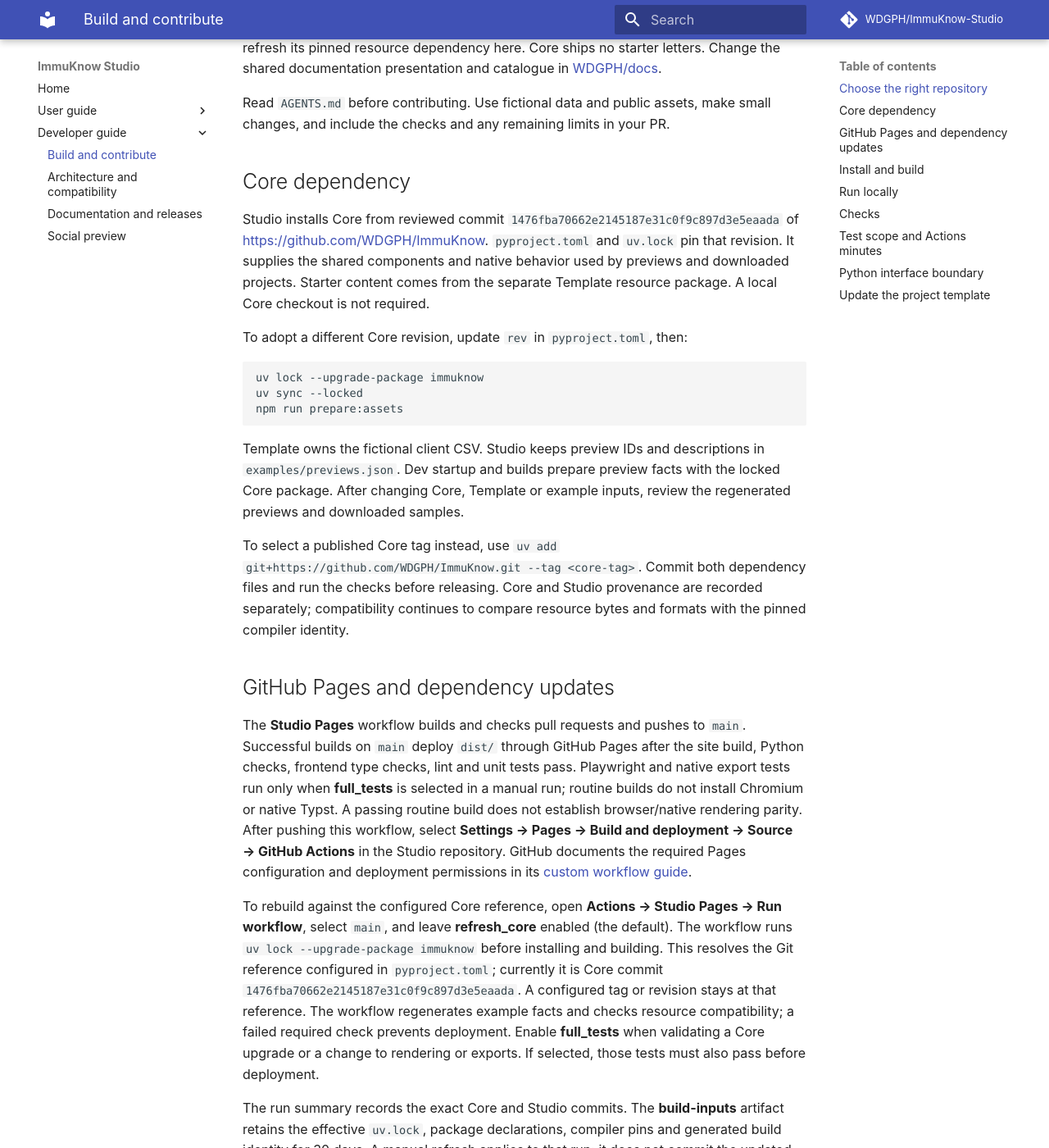
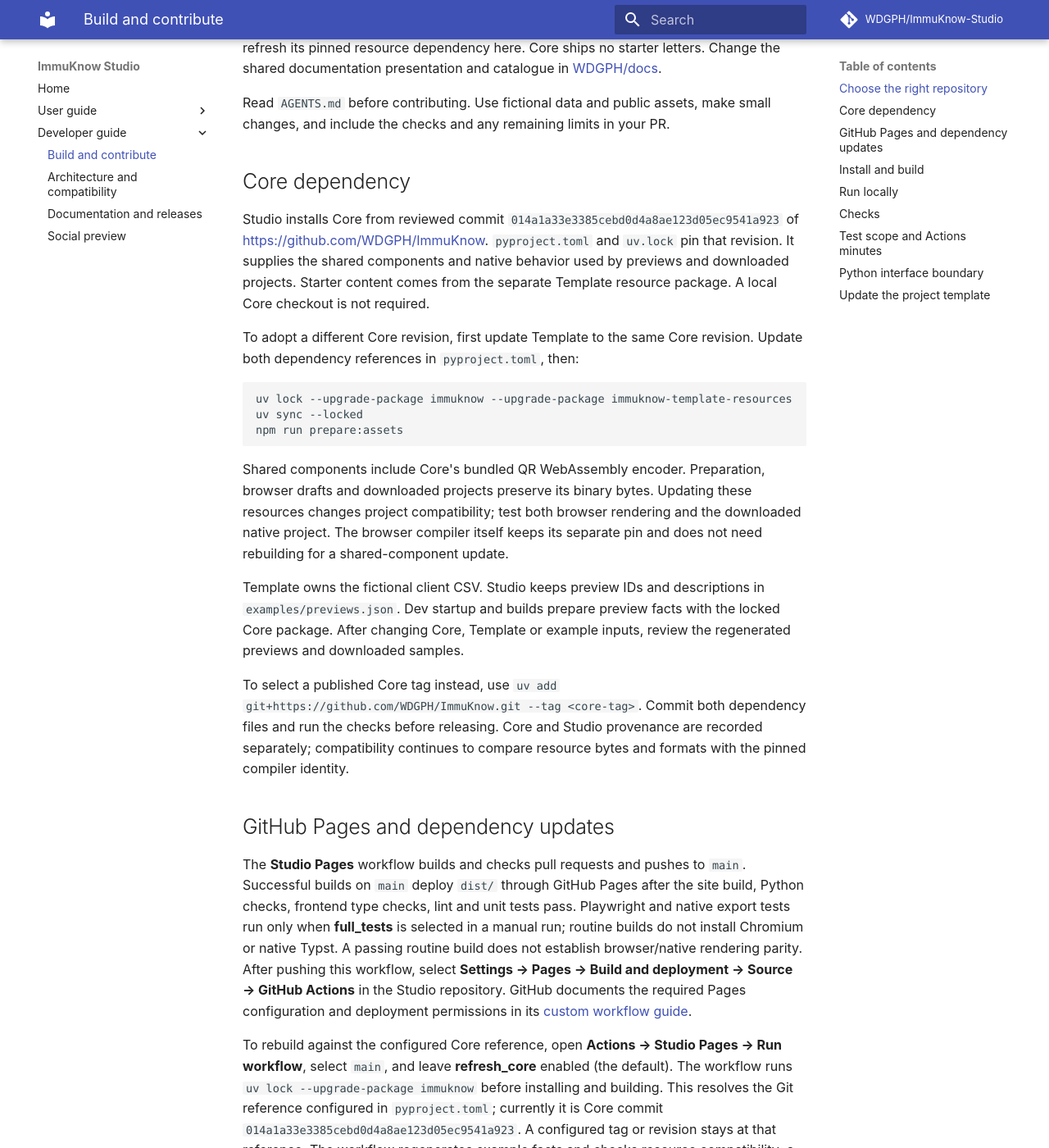
Before and after one commit to WDGPH/ImmuKnow-Studio, an MkDocs documentation site: the page built from docs/development.md, in a window 1280 px wide and 1400 px high, scrolled down 404 px. Shown: the whole window at 82% size. Built offline with MkDocs 1.6.1 and Material for MkDocs 9.7.7, drawn with Linux system fonts in a browser that asks for light colours; comment, search, counter and statistics services are not loaded.

Commit message:
Adopt Core QR plugin and verify browser-native handoff

````diff
--- a/docs/development.md
+++ b/docs/development.md
@@ -22,20 +22,27 @@ small changes, and include the checks and any remaining limits in your PR.
 
 ## Core dependency
 
-Studio installs Core from reviewed commit `1476fba70662e2145187e31c0f9c897d3e5eaada`
+Studio installs Core from reviewed commit `014a1a33e3385cebd0d4a8ae123d05ec9541a923`
 of <https://github.com/WDGPH/ImmuKnow>. `pyproject.toml` and `uv.lock` pin that
 revision. It supplies the shared components and native behavior used by
 previews and downloaded projects. Starter content comes from the separate
 Template resource package.
 A local Core checkout is not required.
 
-To adopt a different Core revision, update `rev` in `pyproject.toml`, then:
+To adopt a different Core revision, first update Template to the same Core
+revision. Update both dependency references in `pyproject.toml`, then:
 
 ```bash
-uv lock --upgrade-package immuknow
+uv lock --upgrade-package immuknow --upgrade-package immuknow-template-resources
 uv sync --locked
 npm run prepare:assets
 ```
+
+Shared components include Core's bundled QR WebAssembly encoder. Preparation,
+browser drafts and downloaded projects preserve its binary bytes. Updating
+these resources changes project compatibility; test both browser rendering and
+the downloaded native project. The browser compiler itself keeps its separate
+pin and does not need rebuilding for a shared-component update.
 
 Template owns the fictional client CSV. Studio keeps preview IDs and descriptions in
 `examples/previews.json`. Dev startup and builds prepare preview facts with the
@@ -65,7 +72,7 @@ To rebuild against the configured Core reference, open **Actions → Studio Page
 → Run workflow**, select `main`, and leave **refresh_core** enabled (the default).
 The workflow runs `uv lock --upgrade-package immuknow` before installing and
 building. This resolves the Git reference configured in `pyproject.toml`;
-currently it is Core commit `1476fba70662e2145187e31c0f9c897d3e5eaada`. A configured tag or revision stays
+currently it is Core commit `014a1a33e3385cebd0d4a8ae123d05ec9541a923`. A configured tag or revision stays
 at that reference. The workflow regenerates example facts and checks resource
 compatibility; a failed required check prevents deployment. Enable
 **full_tests** when validating a Core upgrade or a change to rendering or exports.
--- a/pyproject.toml
+++ b/pyproject.toml
@@ -8,9 +8,9 @@ dependencies = ["ImmuKnow", "PyYAML", "immuknow-template-resources"]
 package = false
 
 [tool.uv.sources]
-immuknow = { git = "https://github.com/WDGPH/ImmuKnow.git", rev = "1476fba70662e2145187e31c0f9c897d3e5eaada" }
+immuknow = { git = "https://github.com/WDGPH/ImmuKnow.git", rev = "014a1a33e3385cebd0d4a8ae123d05ec9541a923" }
 
-immuknow-template-resources = { git = "https://github.com/WDGPH/ImmuKnow-Template.git", rev = "a2f7e8fb78975c8b15c5c478d6de59022e154243" }
+immuknow-template-resources = { git = "https://github.com/WDGPH/ImmuKnow-Template.git", rev = "ab3b2884555cf6fa099cbe5a75a3c71fab9b78cd" }
 
 [dependency-groups]
 dev = [
````
Also changed, not shown: README.md (+1 -1 lines), docs/architecture.md (+3 -4 lines), docs/local-production.md (+1 -1 lines), docs/studio.md (+6 -0 lines), 5 other files.
